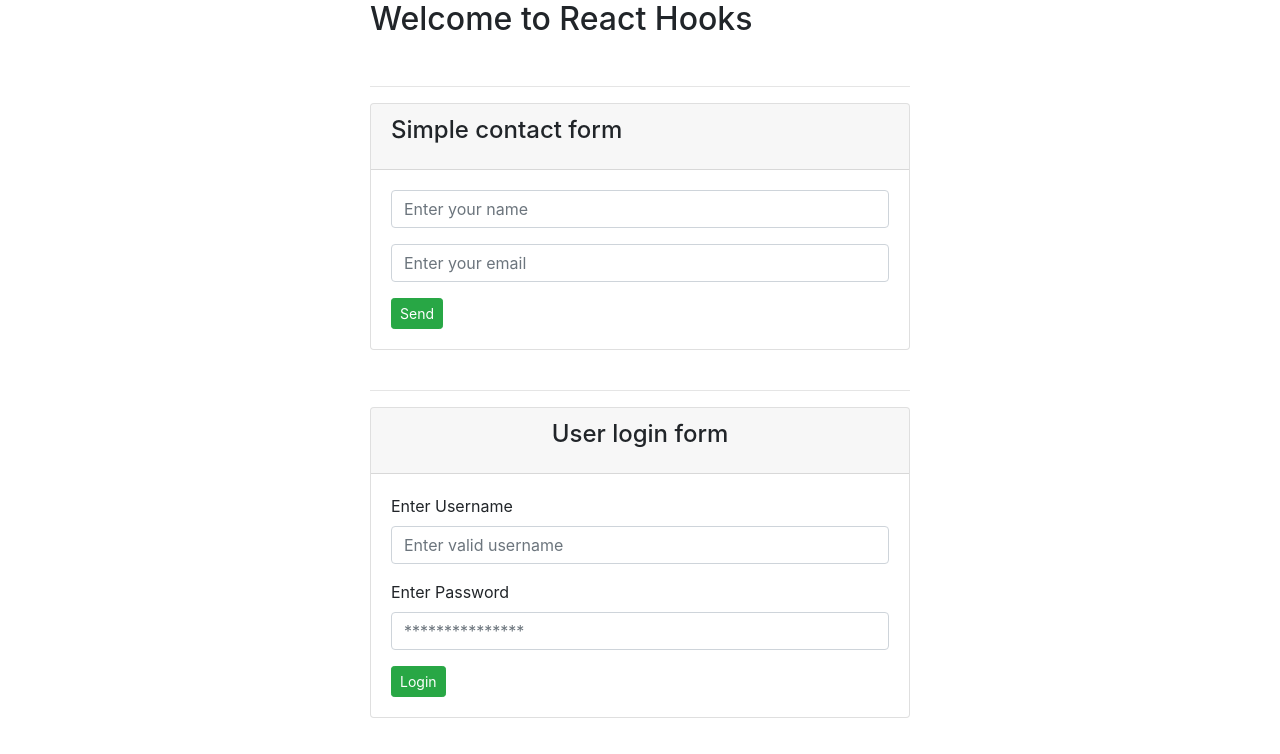
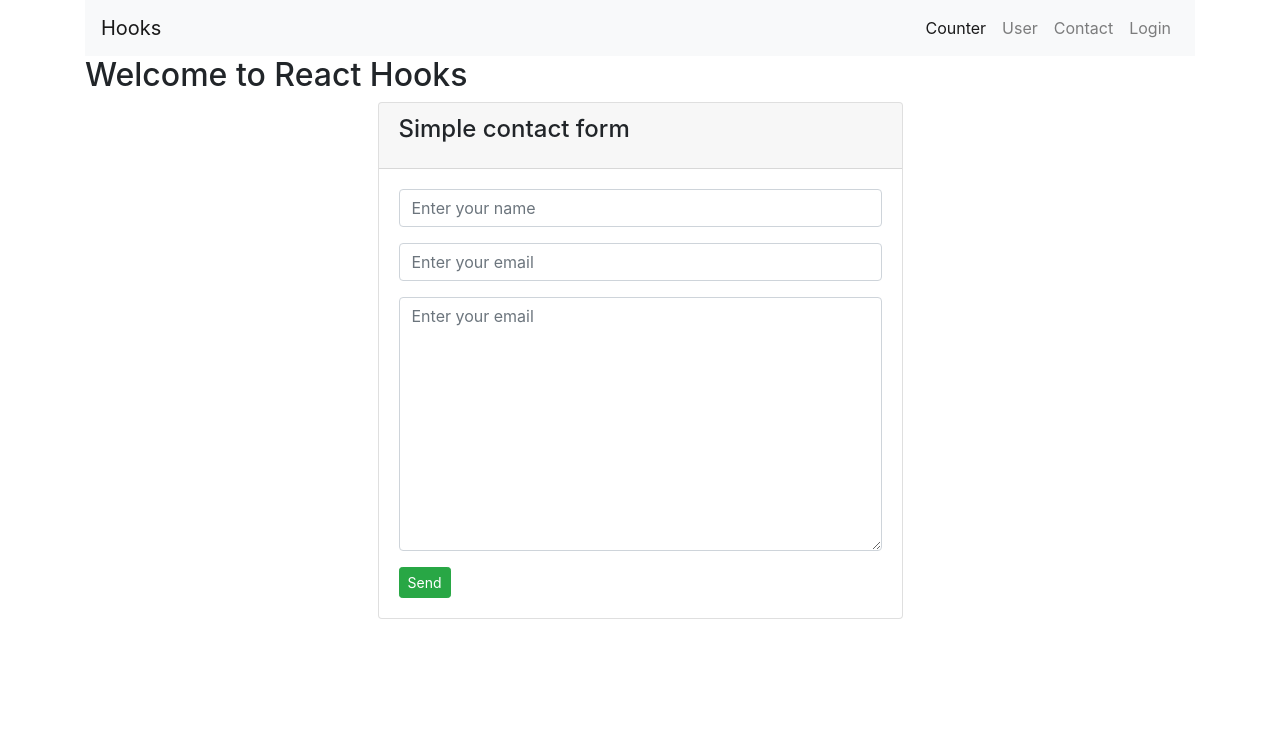
Before and after one commit to mbrsagor/React-Hooks, a React (Create React App) app: page /contact in a window 1280 px wide. Shown: the top 754 px of the page. Built offline with nearby package versions, Linux system fonts and the light colour scheme.

Commit message:
Make simple application using ract router

```diff
--- a/package.json
+++ b/package.json
@@ -8,6 +8,7 @@
     "@testing-library/user-event": "^12.1.10",
     "react": "^17.0.1",
     "react-dom": "^17.0.1",
+    "react-router-dom": "^5.2.0",
     "react-scripts": "4.0.0",
     "web-vitals": "^0.2.4"
   },
--- a/src/App.js
+++ b/src/App.js
@@ -1,25 +1,29 @@
 import React from 'react';
-// import Hooks from './components/Hooks';
-// import Counter from './components/Counter';
-// import User from './components/User';
+import { BrowserRouter, Route, Switch } from 'react-router-dom';
+
+import Hooks from './components/Hooks';
+import Counter from './components/Counter';
+import User from './components/User';
 import Contact from './components/Contact';
 import Login from './components/Login';
+import Header from './components/Header';
 
 const App = () => {
   return (
     <div className="container">
       <div className="row">
-        <div className="col-lg-6 offset-3">
+        <div className="col-lg-12">
+          <Header />
           <h2>Welcome to React Hooks</h2>
-          {/* <hr />
-          <Hooks />
-          <Counter /> */}
-          <br />
-          <hr />
-          <Contact />
-          <br />
-          <hr />
-          <Login />
+          <BrowserRouter>
+            <Switch>
+              <Route exact path='/' component={Hooks} />
+              <Route path='/counter' component={Counter} />
+              <Route path='/user' component={User} />
+              <Route path='/contact' component={Contact} />
+              <Route path='/login' component={Login} />
+            </Switch>
+          </BrowserRouter>
         </div>
       </div>
     </div>
--- a/src/components/Contact.js
+++ b/src/components/Contact.js
@@ -4,13 +4,17 @@
 
     const [name, setName] = useState();
     const [email, setEmail] = useState();
+    const [message, setMessage] = useState();
 
     const submitHandler = (evt) => {
         evt.preventDefault();
-        console.log(`Your name is:  ${name}\nYour email is: ${email}`);
+        console.log(`Your name is:  ${name}\nYour email is: ${email}\nYour message: ${message}`);
     }
 
     return (
+        <div className="container">
+            <div className="row">
+                <div className="col-lg-6 offset-3">
                     <div className="card">
                     <div className="card-header">
                         <h4 className="card-title">Simple contact form</h4>
@@ -31,9 +35,20 @@
                                     onChange={e => setEmail(e.target.value)} />
                             </div>
 
+                            <div className="form-group">
+                                <textarea
+                                        className="form-control mb-2"
+                                        placeholder="Enter your email"
+                                        onChange={e => setMessage(e.target.value)}
+                                        cols="30" rows="10">
+                                </textarea>
+                            </div>
                             <button type="submit" className="btn btn-success btn-sm">Send</button>
                         </form>
                     </div>
                     </div>
+                </div>
+            </div>
+        </div>
     )
 }
--- a/src/components/Counter.js
+++ b/src/components/Counter.js
@@ -19,7 +19,7 @@
     return (
         <div className="container">
             <div className="row">
-                <div className="col-lg-12">
+                <div className="col-lg-6 offset-3">
                     <div className="card text-center">
                         <div className="card-header">
                             <h4 className="card-title">Counter</h4>
--- /dev/null
+++ b/src/components/Header.js
@@ -0,0 +1,31 @@
+import React from 'react';
+
+export default function Header() {
+    return (
+        <div>
+            <nav className="navbar navbar-expand-lg navbar-light bg-light">
+                <a className="navbar-brand" href="/">Hooks</a>
+                <button className="navbar-toggler" type="button" data-toggle="collapse" data-target="#navbarSupportedContent" aria-controls="navbarSupportedContent" aria-expanded="false" aria-label="Toggle navigation">
+                    <span className="navbar-toggler-icon"></span>
+                </button>
+
+                <div className="collapse navbar-collapse" id="navbarSupportedContent">
+                    <ul className="navbar-nav ml-auto">
+                    <li className="nav-item active">
+                        <a className="nav-link" href="/counter">Counter <span className="sr-only">(current)</span></a>
+                    </li>
+                    <li className="nav-item">
+                        <a className="nav-link" href="/user">User</a>
+                    </li>
+                    <li className="nav-item">
+                        <a className="nav-link" href="/contact">Contact</a>
+                        </li>
+                        <li className="nav-item">
+                        <a className="nav-link" href="/login">Login</a>
+                    </li>
+                    </ul>
+                </div>
+            </nav>
+        </div>
+    )
+}
--- a/src/components/Login.js
+++ b/src/components/Login.js
@@ -21,6 +21,7 @@
     }
 
     return (
+        <div className="col-lg-6 offset-3">
             <div className="card">
                 <div className="card-header text-center">
                     <h4 className="card-title">User login form</h4>
@@ -53,5 +54,6 @@
                     </form>
                 </div>
             </div>
+        </div>
     )
 }
```
Also changed, not shown: 1 other file (tests, documents, lock files or other folders). Lines whose indentation alone changed are shown as unchanged.
